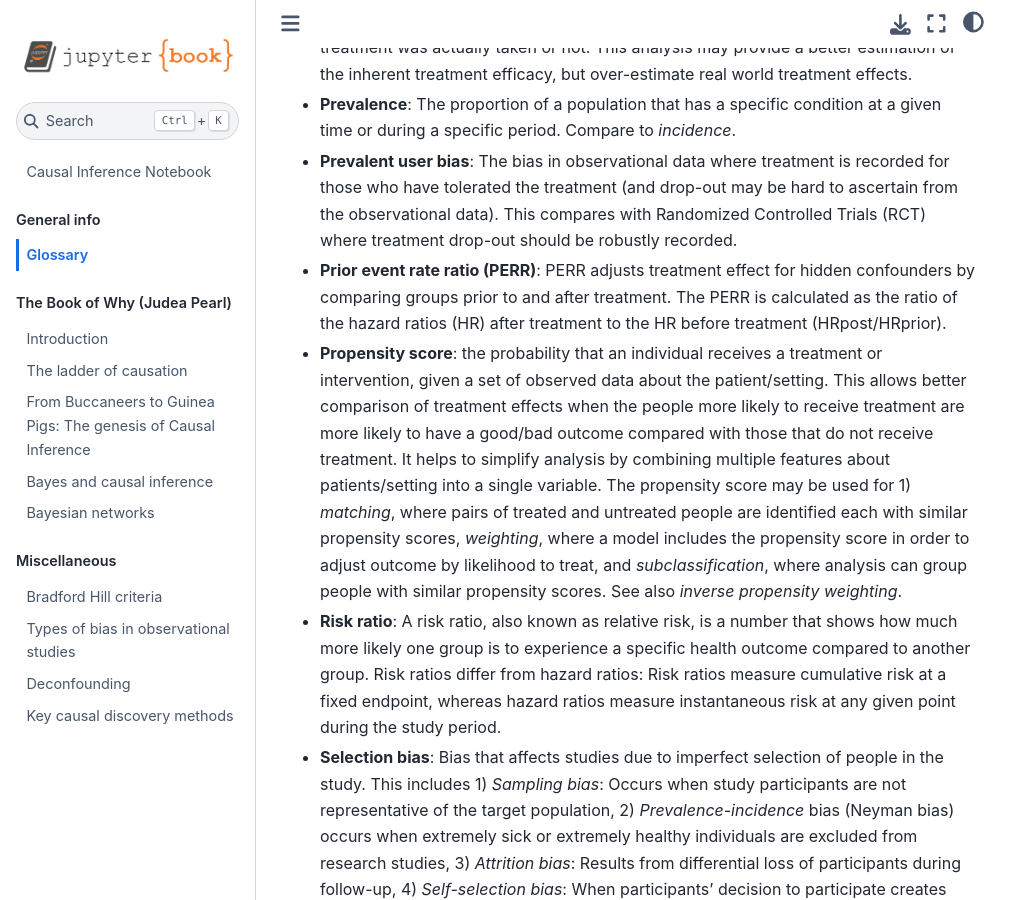
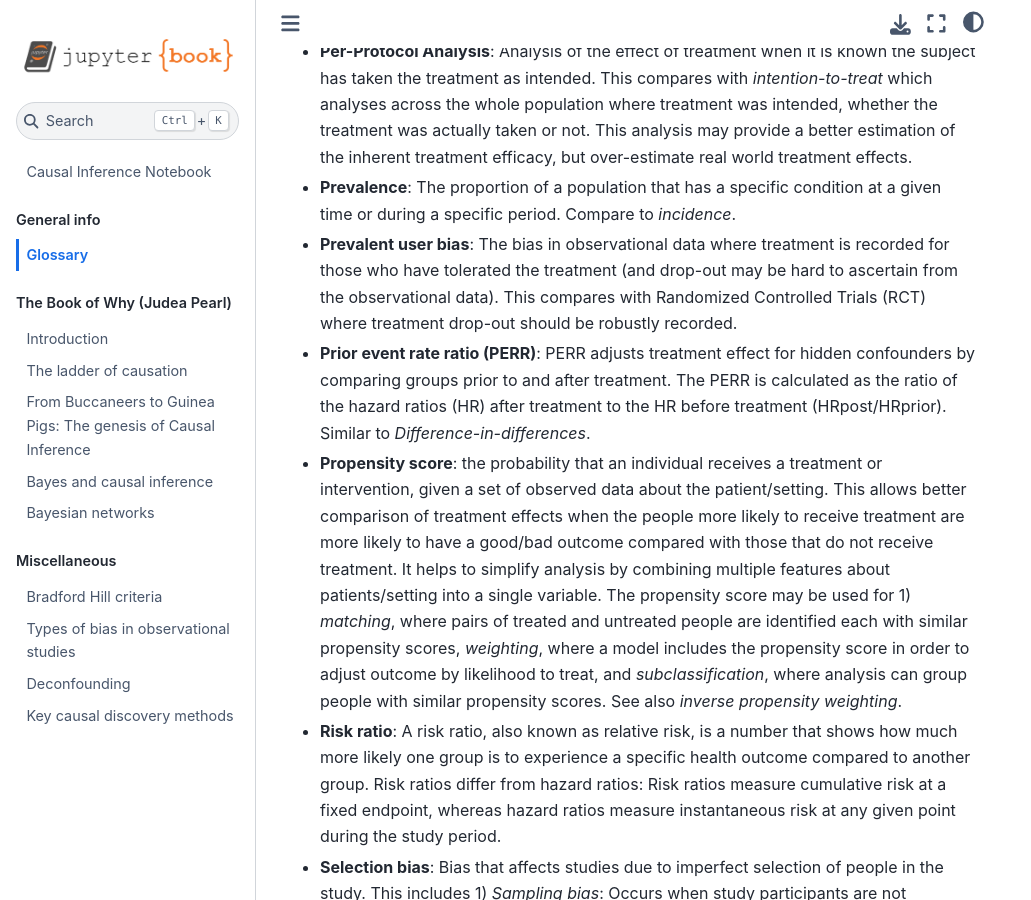
Before and after one commit to samuel-book/causal_inference_notebook, a Jupyter Book: the page built from glossary.md, in a window 1280 px wide and 900 px high, scrolled down 6584 px. Shown: the whole window, without its empty margins (0-1031 px from the left). Built offline with Jupyter Book 1.0.4 settings and Sphinx 7.4.7 and the Sphinx Book theme 1.1.4, drawn with Linux system fonts in a browser that asks for light colours; pages that are not in the unit, such as notebooks, are missing from menus; some of the changed text lies outside the part shown.

Commit message:
update glossary

```diff
--- a/glossary.md
+++ b/glossary.md
@@ -35,6 +35,8 @@
 * **Counterfactual**: The hypothetical outcome that would have occurred under a different treatment condition.
 
 * **Deconfounding**: The process of overcoming confounding in models, such as including confounding variables in the model, propensity score matching or weighting, or using *instrumental variable analysis* (see below).
+
+* **Difference-in-differences (DiD)**: a research design used to estimate the causal effect of an intervention by comparing changes in an outcome variable between a treatment group and a control group, both before and after the intervention
 
 * **Directed Acyclic Graph (DAG)**: A directed acyclic graph (DAG) is a visual tool that maps out cause-and-effect relationships between variables. It uses arrows to show how one variable influences another, with the arrows always pointing in one direction and never creating loops. Think of it as a roadmap showing how different factors affect each other - like how education might affect income, which in turn affects health - but you can never follow the arrows back to where you started (that's the *acyclic* bit). DAGs help researchers identify which variables they need to account for when studying cause-and-effect relationships, and help communicate the presumed causal relationships to others.
 
@@ -94,7 +96,7 @@
 
 * **Prevalent user bias**: The bias in observational data where treatment is recorded for those who have tolerated the treatment (and drop-out may be hard to ascertain from the observational data). This compares with Randomized Controlled Trials (RCT) where treatment drop-out should be robustly recorded.
 
-* **Prior event rate ratio (PERR)**: PERR adjusts treatment effect for hidden confounders by comparing groups prior to and after treatment. The PERR is calculated as the ratio of the hazard ratios (HR) after treatment to the HR before treatment (HRpost/HRprior).
+* **Prior event rate ratio (PERR)**: PERR adjusts treatment effect for hidden confounders by comparing groups prior to and after treatment. The PERR is calculated as the ratio of the hazard ratios (HR) after treatment to the HR before treatment (HRpost/HRprior). Similar to *Difference-in-differences*.
 
 * **Propensity score**: the probability that an individual receives a treatment or intervention, given a set of observed data about the patient/setting. This allows better comparison of treatment effects when the people more likely to receive treatment are more likely to have a good/bad outcome compared with those that do not receive treatment. It helps to simplify analysis by combining multiple features about patients/setting into a single variable. The propensity score may be used for 1) *matching*, where pairs of treated and untreated people are identified each with similar propensity scores, *weighting*, where a model includes the propensity score in order to adjust outcome by likelihood to treat, and *subclassification*, where analysis can group people with similar propensity scores. See also *inverse propensity weighting*.
 
```
